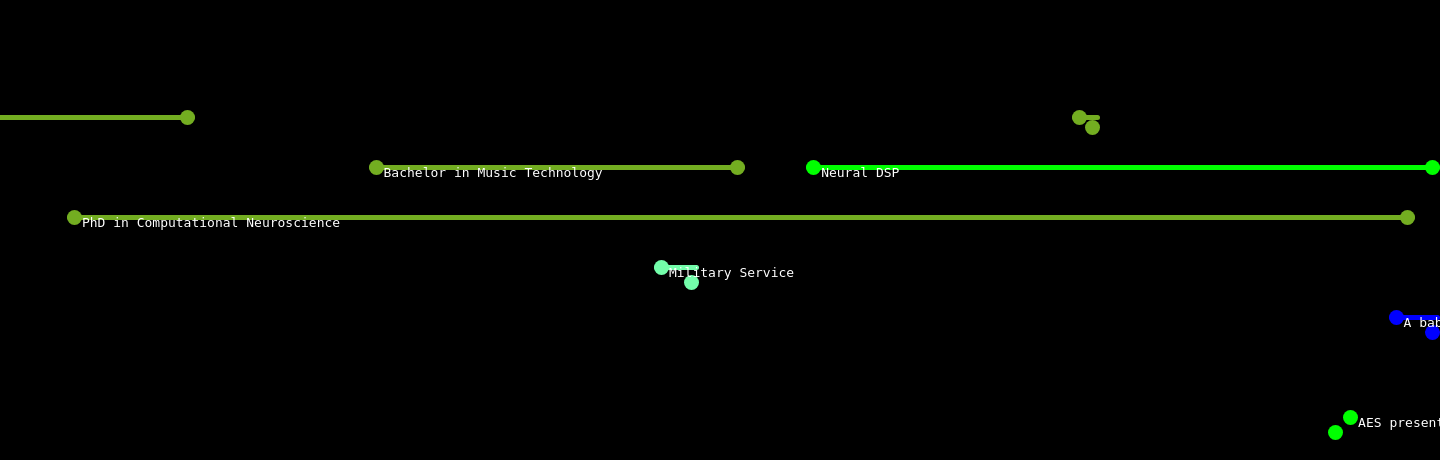
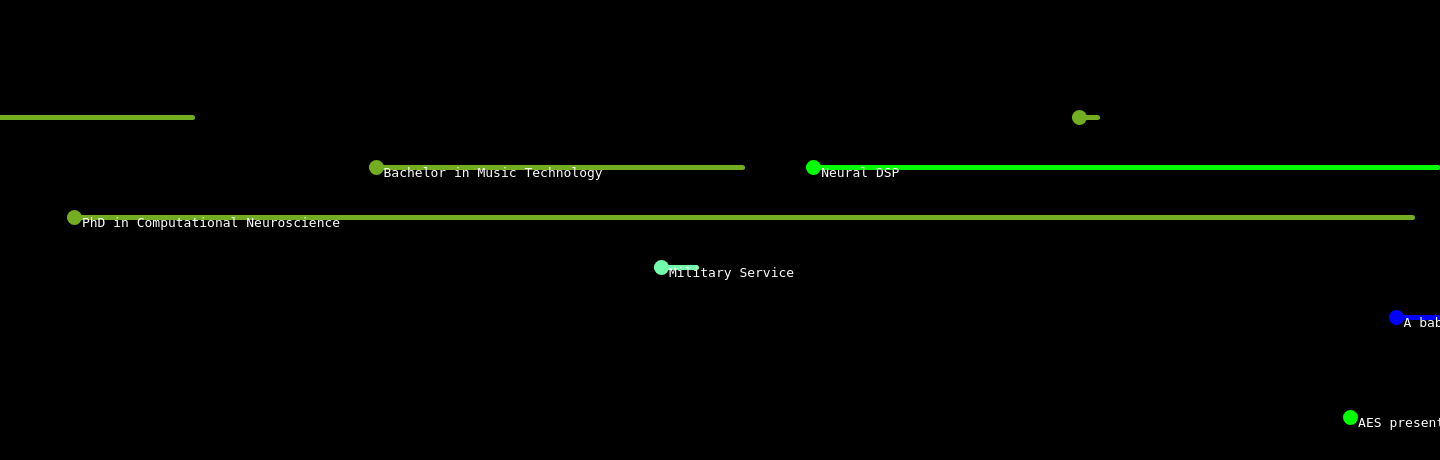
Before and after one commit to gostopa1/Timeline, a PHP site: page / in a window 1440 px wide; the page is wider, and only the part inside the window is pictured. Shown: the part 432-892 px from the top of that part. Run offline with PHP 8.4, Linux system fonts and the light colour scheme.

Commit message:
Removed the after dot and now it also keeps one day events as dots

```diff
--- a/style.css
+++ b/style.css
@@ -13,10 +13,9 @@
   margin-top: -3px;
   text-wrap: nowrap;
   white-space: nowrap;
-
 }
 
-#rcorners1:before, #rcorners1:after {
+#rcorners1:before{
   background: var(--pseudo-backgroundcolor);
   content: '';
   height: 15px;
@@ -30,11 +29,12 @@
   /*border: 2px solid black;*/
   white-space: nowrap;
 }
-
+/*
 #rcorners1:after {
   float: right;
   display: inline-block;
 }
+*/
 
 .p1
 {
```
